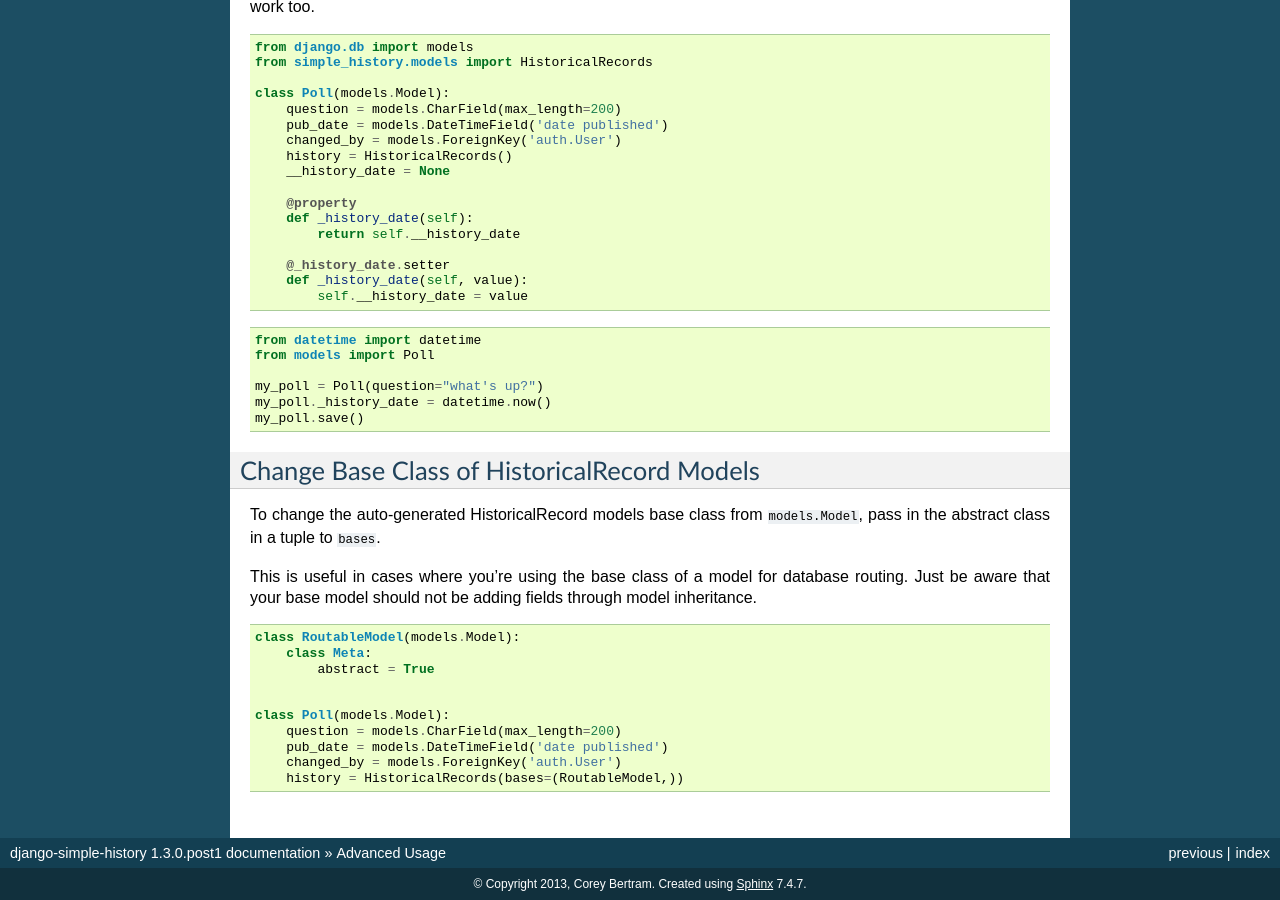
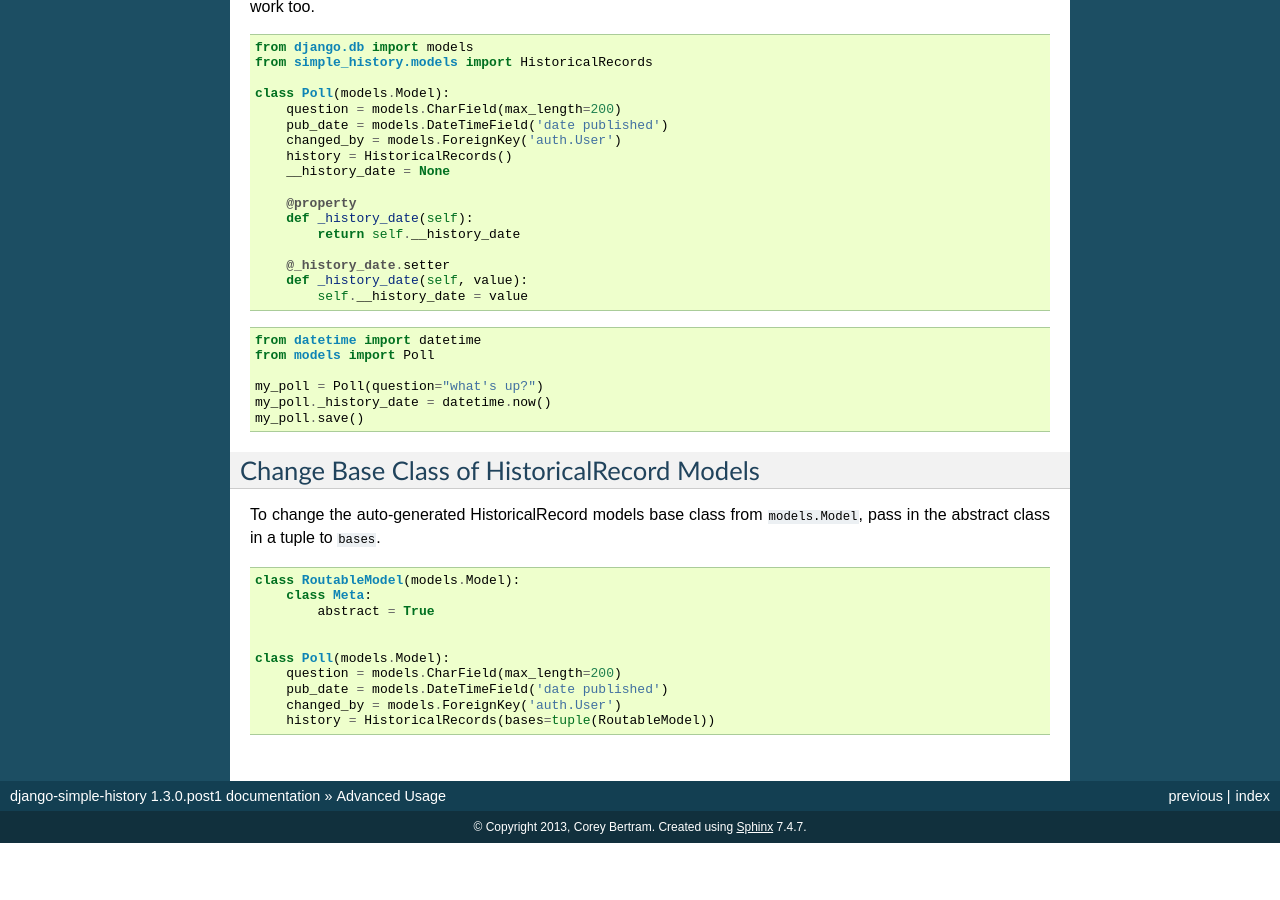
Before and after one commit to jazzband/django-simple-history, a Sphinx documentation site: the page built from docs/advanced.rst, in a window 1280 px wide and 900 px high, scrolled down 1597 px. Built offline with Sphinx 7.4.7, drawn with Linux system fonts in a browser that asks for light colours; after the commit the page ends 2440 px from its top, so only the background shows below that.

Commit message:
Address comments

```diff
--- a/docs/advanced.rst
+++ b/docs/advanced.rst
@@ -142,10 +142,6 @@
 To change the auto-generated HistoricalRecord models base class from
 ``models.Model``, pass in the abstract class in a tuple to ``bases``.
 
-This is useful in cases where you're using the base class of a model for
-database routing. Just be aware that your base model should not be adding
-fields through model inheritance.
-
 .. code-block:: python
 
     class RoutableModel(models.Model):
@@ -157,4 +153,4 @@
         question = models.CharField(max_length=200)
         pub_date = models.DateTimeField('date published')
         changed_by = models.ForeignKey('auth.User')
-        history = HistoricalRecords(bases=(RoutableModel,))
+        history = HistoricalRecords(bases=tuple(RoutableModel))
```
